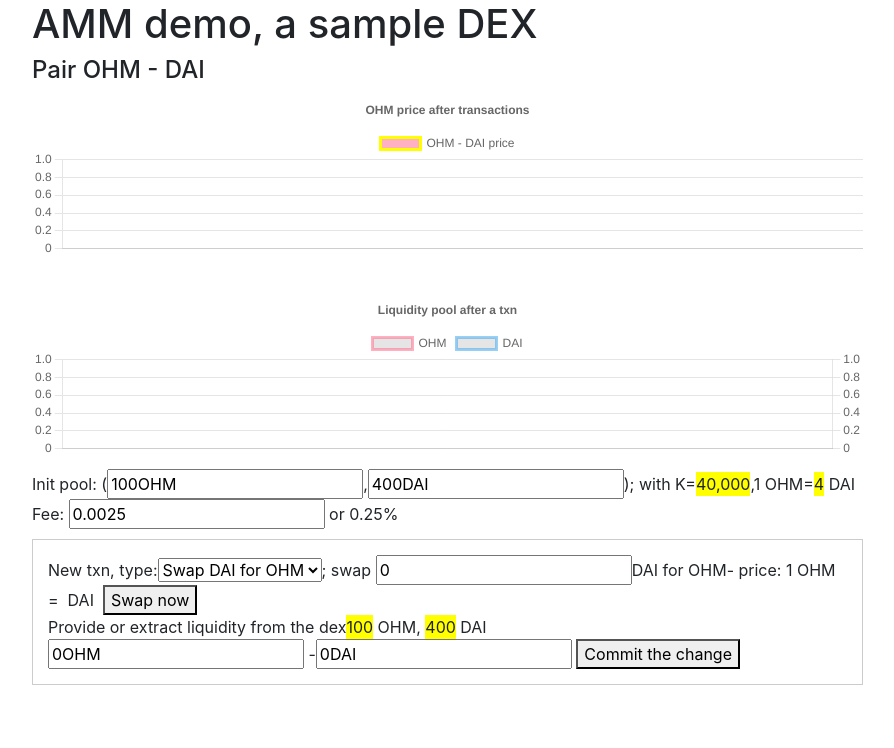
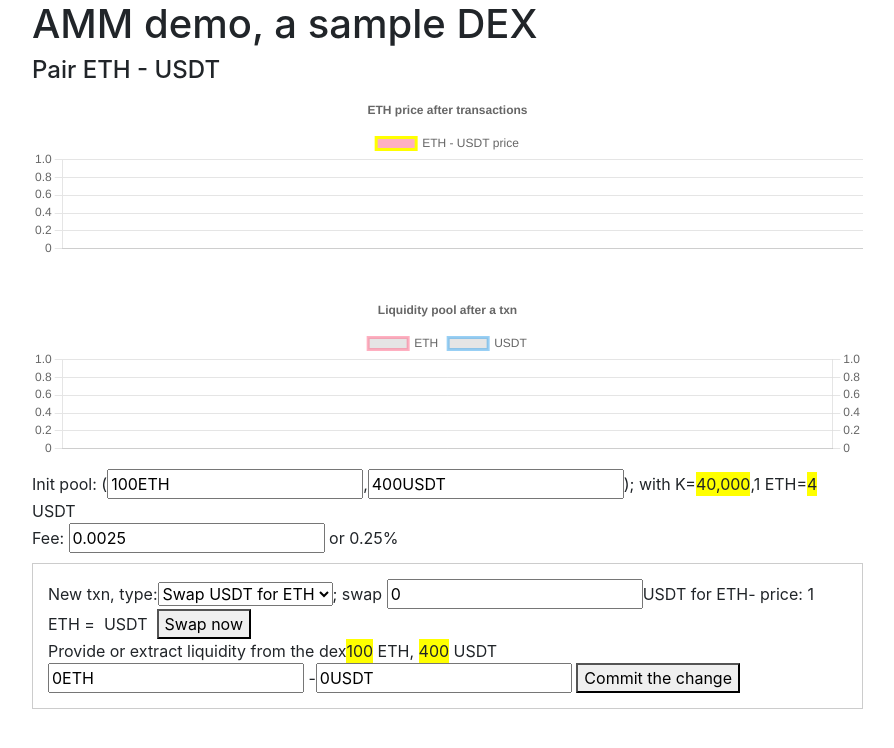
Before and after one commit to 0xk2/dex, a React (Create React App) app: page / in a window 1280 px wide. Shown: the top 748 px of the page, without its empty margins (50-944 px from the left). Built offline with nearby package versions, Linux system fonts and the light colour scheme.

Commit message:
fix warning

```diff
--- a/src/App.js
+++ b/src/App.js
@@ -8,7 +8,7 @@ class DexApp extends React.Component{
     super()
     this.state = {
       txns: [],
-      pairName: {eth:'OHM', usdt: 'DAI'},
+      pairName: {eth:'ETH', usdt: 'USDT'},
       initPool: {eth: 100, usdt: 400}
     }
   }
--- a/src/pages/dex/Dex.js
+++ b/src/pages/dex/Dex.js
@@ -47,7 +47,6 @@ export default class Dex extends React.Component {
     const started = txns.length === 0 ? false : true;
     const {eth_fee, usdt_fee} = this.calFee()
     const labels = Array.from({length: txns.length}, (_, i) => i)
-    console.log("txns: ",txns)
     const currentPool = txns.length === 0 ? initPool : txns[txns.length - 1].nextPool
     return <Row>
       <Col lg={9}>
--- a/src/pages/dex/components/CustomChart.js
+++ b/src/pages/dex/components/CustomChart.js
@@ -9,7 +9,7 @@ import {
   Tooltip,
   Legend,
 } from 'chart.js';
-import { Line, Bar } from 'react-chartjs-2';
+import { Line } from 'react-chartjs-2';
 ChartJS.register(
   CategoryScale,
   LinearScale,
```
